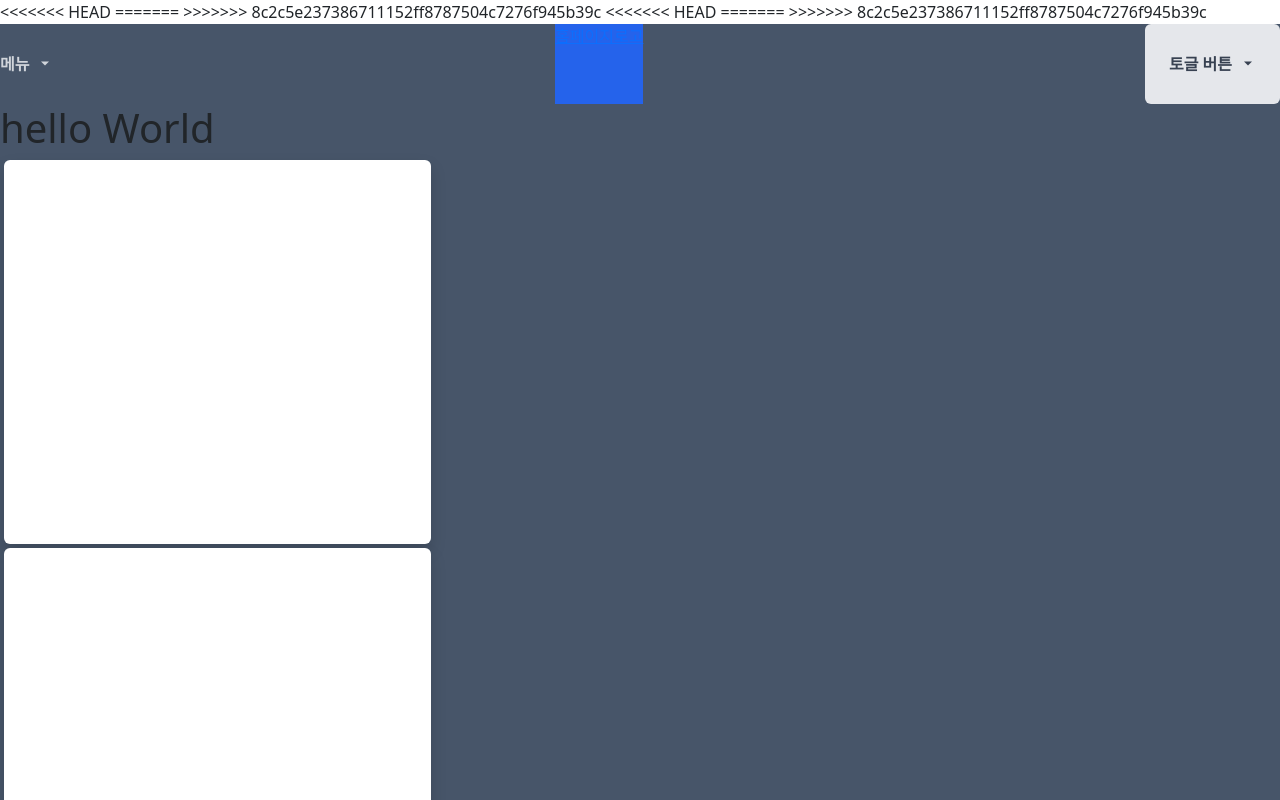
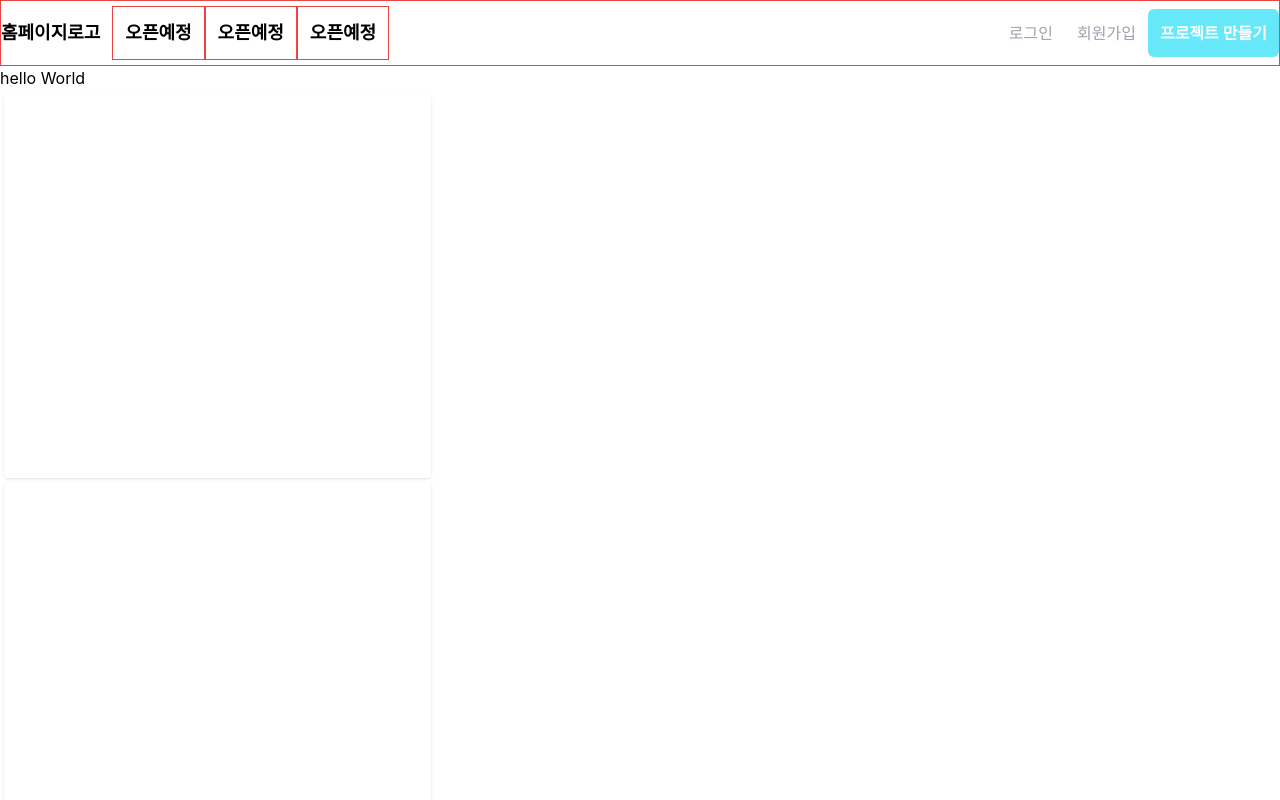
Before and after one commit to jhforet/ReactTest, a React (Create React App) app: page / in a window 1280 px wide. Shown: the top 800 px of the page. Built offline with nearby package versions, Linux system fonts and the light colour scheme.

Commit message:
navbar 수정

```diff
--- a/public/index.html
+++ b/public/index.html
@@ -1,9 +1,5 @@
 <!DOCTYPE html>
-<<<<<<< HEAD
 <html lang="ko">
-=======
-<html lang="en">
->>>>>>> 8c2c5e237386711152ff8787504c7276f945b39c
 
 <head>
   <meta charset="utf-8" />
@@ -26,24 +22,12 @@
       work correctly both with client-side routing and a non-root public URL.
       Learn how to configure a non-root public URL by running `npm run build`.
     -->
-<<<<<<< HEAD
   <title>React App</title>
-=======
-  <link href="https://cdn.jsdelivr.net/npm/bootstrap@5.2.3/dist/css/bootstrap.min.css" rel="stylesheet"
-    integrity="sha384-rbsA2VBKQhggwzxH7pPCaAqO46MgnOM80zW1RWuH61DGLwZJEdK2Kadq2F9CUG65" crossorigin="anonymous">
-  <title>블로그 만들기?</title>
->>>>>>> 8c2c5e237386711152ff8787504c7276f945b39c
 </head>
 
 <body>
   <noscript>You need to enable JavaScript to run this app.</noscript>
   <div id="root"></div>
-<<<<<<< HEAD
-=======
-  <script src="https://cdn.jsdelivr.net/npm/bootstrap@5.2.3/dist/js/bootstrap.bundle.min.js"
-    integrity="sha384-kenU1KFdBIe4zVF0s0G1M5b4hcpxyD9F7jL+jjXkk+Q2h455rYXK/7HAuoJl+0I4"
-    crossorigin="anonymous"></script>
->>>>>>> 8c2c5e237386711152ff8787504c7276f945b39c
   <!--
       This HTML file is a template.
       If you open it directly in the browser, you will see an empty page.
--- a/src/App.js
+++ b/src/App.js
@@ -6,7 +6,7 @@ import routes from './routes';
 // https://inpa.tistory.com/
 function App() {
   return (
-    <div className=" bg-slate-600">
+    <div>
       <Router>
         <NavBar />
         <Routes>
--- a/src/components/Navbar.js
+++ b/src/components/Navbar.js
@@ -1,28 +1,30 @@
-import { Link } from "react-router-dom";
-import { useState } from "react";
+import { Link, NavLink } from "react-router-dom";
+// import { useState } from "react";
 
 const NavBar = () => {
-    const [isOpen, setIsOpen] = useState([false, false]);
+    // const [isOpen, setIsOpen] = useState([false, false]);
 
-    const toggleDropdown = (index) => {
-        const newIsOpen = [...isOpen];
-        newIsOpen[index] = !newIsOpen[index];
-        setIsOpen(newIsOpen);
-    }
+    // const toggleDropdown = (index) => {
+    //     const newIsOpen = [...isOpen];
+    //     newIsOpen[index] = !newIsOpen[index];
+    //     setIsOpen(newIsOpen);
+    // }
 
     return (
         <nav>
-            <div className="relative mx-auto max-w-screen-xl h-20 flex justify-between">
-                <div
-                    onMouseLeave={() => toggleDropdown(0)}
-                    className="inline-flex">
+            <div className="relative mx-auto max-w-screen-xl flex align-middle justify-between border border-red-500 ">
+                <div className="flex h-16 items-center text-gray-780 text-lg font-bold">
+                    <Link className="mr-3 border-red-500 " to='/'>홈페이지로고</Link>
+                    <NavLink className={({ isActive }) => isActive ? "p-3 text-cyan-300" : "p-3 hover:text-gray-600 border border-red-500"} to="/comingsoon">오픈예정</NavLink>
+                    <NavLink className={({ isActive }) => isActive ? "p-3 text-cyan-300" : "p-3 hover:text-gray-600 border border-red-500"} to="/blog">오픈예정</NavLink>
+                    <NavLink className={({ isActive }) => isActive ? "p-3 text-cyan-300" : "p-3 hover:text-gray-600 border border-red-500"} to="/b">오픈예정</NavLink>
+                    {/* <div>
                         <button
                             onClick={() => toggleDropdown(0)}
-                        onMouseEnter={() => toggleDropdown(0)}
-                        // onMouseLeave={() => toggleDropdown(0)}
-                        className="text-gray-300 font-semibold inline-flex items-center hover:text-white focus:text-white"
+                            // onMouseEnter={() => toggleDropdown(0)} onMouseLeave={() => toggleDropdown(0)}
+                            className="p-3 flex items-center border border-red-500"
                         >
-                        <span>메뉴</span>
+                            <span>더보기</span>
                             <svg
                                 className="fill-current h-4 w-4 ml-2"
                                 xmlns="http://www.w3.org/2000/svg"
@@ -34,35 +36,23 @@ const NavBar = () => {
                         {isOpen[0] && (
                             <div
                                 onClick={() => toggleDropdown(0)}
-                            onMouseLeave={() => toggleDropdown(0)}
-                            className="absolute left-0 top-20 w-48 bg-white rounded-md shadow-lg">
+                                // onMouseLeave={() => toggleDropdown(0)}
+                                className="absolute left-0 top-16 w-48 bg-white rounded-md shadow-lg">
                                 <div className="m-3">
                                     <a href="#" class="block px-4 py-2 text-gray-800 hover:bg-gray-100 hover:rounded-t-md">항목 1</a>
                                     <a href="#" class="block px-4 py-2 text-gray-800 hover:bg-gray-100">항목 2</a>
                                     <a href="#" class="block px-4 py-2 text-gray-800 hover:bg-gray-100 hover:rounded-b-md">항목 3</a>
                                 </div>
                             </div>)}
+                    </div> */}
                 </div>
-
-                <Link className="bg-blue-600" to='/'>홈페이지로고</Link>
-
-                <button onClick={() => toggleDropdown(1)}
-                    class="relative bg-gray-200 text-gray-700 font-semibold py-2 px-4 rounded inline-flex items-center">
-                    <span>토글 버튼</span>
-                    <svg class="fill-current h-4 w-4 ml-2" xmlns="http://www.w3.org/2001/svg" viewBox="0 0 20 20">
-                        <path d="M5 7 l5 5 5-5H5z" />
-                    </svg>
-                    {isOpen[1] && (<div class="absolute left-0 top-11 mt-2 w-48 bg-white rounded-md shadow-lg">
-                        <a href="#" class="block px-4 py-2 text-gray-800 hover:bg-gray-100">항목 1</a>
-                        <a href="#" class="block px-4 py-2 text-gray-800 hover:bg-gray-100">항목 2</a>
-                        <a href="#" class="block px-4 py-2 text-gray-800 hover:bg-gray-100">항목 3</a>
-                    </div>)}
-                </button>
-
-
-
+                <div className="flex items-center text-gray-400">
+                    <Link className="p-3 hover:text-gray-700" to='/login'>로그인</Link>
+                    <Link className="p-3 hover:text-gray-700" to='/'>회원가입</Link>
+                    <Link className="p-3 bg-cyan-300 rounded-md text-white font-semibold hover:bg-cyan-400" to='/'>프로젝트 만들기</Link>
                 </div>
-        </nav>
+            </div>
+        </nav >
     )
 };
 
```
Lines whose indentation alone changed are shown as unchanged.
